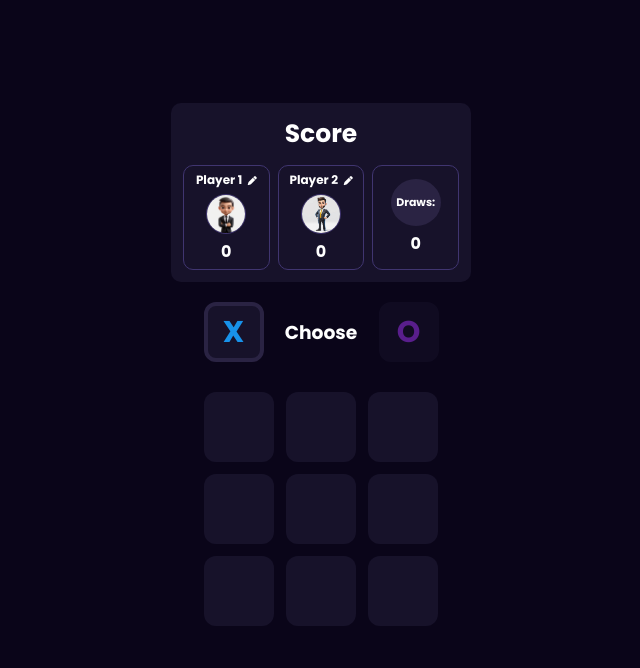
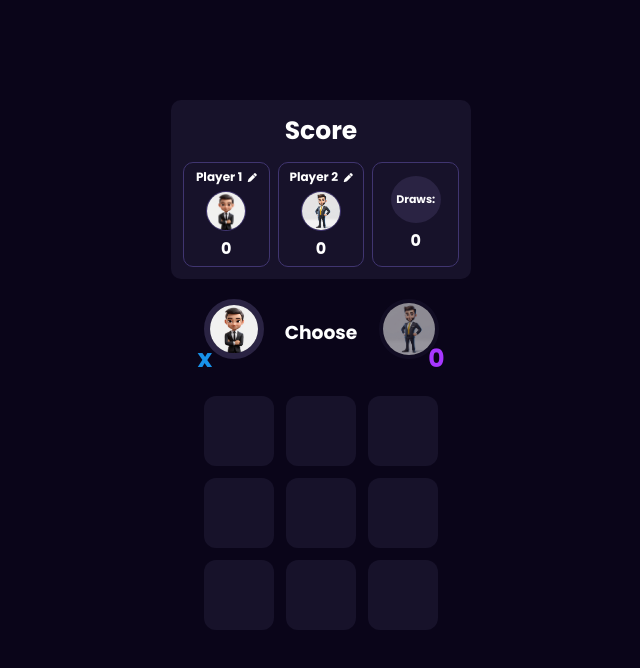
Before and after one commit to youssef-hataba/tic-tac-toe-game, a plain HTML site: page index.html in a window 1280 px wide. Shown: the whole page, without its empty margins (319-959 px from the left). Drawn offline with Linux system fonts and the light colour scheme; a web font is replaced by a local one.

Commit message:
edit style

```diff
--- a/index.html
+++ b/index.html
@@ -37,9 +37,15 @@
         </div>
       </div>
       <header id="header">
-        <div class="player player-active" id="xPlayerDisplay" onclick="choosePlayer('X')">X</div>
+        <div class="player player-active" id="xPlayerDisplay" onclick="choosePlayer('X')">
+          <img src="/img/player1.jpg" alt="">
+          <span>x</span>
+        </div>
         <h3 id="titleHeader">Choose</h3>
-        <div class="player" id="oPlayerDisplay" onclick="choosePlayer('O')">O</div>
+        <div class="player" id="oPlayerDisplay" onclick="choosePlayer('O')">
+          <img src="/img/player2.jpg" alt="">
+          <span>0</span>
+        </div>
       </header>
       <div id="board">
         <div class="cell"></div>
--- a/style.css
+++ b/style.css
@@ -92,10 +92,6 @@ main {
     color: #17122a;
 }
 
-#name-input:focus {
-    border-color: #0056b3; /* Highlighted underline on focus */
-    box-shadow: 0px 2px 4px rgba(0, 0, 0, 0.1); /* Light shadow for focus */
-}
 .text i{
     font-size: 9px;
     margin-left: 3px;
@@ -109,38 +105,39 @@ main {
     color: #a737ff;
 }
 .player {
-    background-color: #17122a;
+    cursor: pointer;
+    transition: .3s;
+    position: relative;
+}
+.player img{
+    border: 4px solid #17122a;
     width: 60px;
-    height: 60px;
-    display: flex;
-    justify-content: center;
-    align-items: center;
-    font-size: 30px;
-    font-weight: bold;
-    cursor: pointer;
-    border-radius: 12px;
-    border: 4px solid #17122a;
-    opacity: .5;
-    transition: .3s;
+    border-radius: 50%;
+    opacity: 0.6;
 }
 
-.player:hover {
-    border: 4px solid #2a2343;
+.player-active img{
+    opacity: 1;
+    border: 6px solid #2a2343;
 }
 
-.player-active {
-    opacity: 1;
-    border: 4px solid #2a2343;
+#xPlayerDisplay span{
+    font-size: 25px;
+    font-weight: bold;
+    color: #1892ea;
+    position: absolute;
+    bottom: -12px;
+    left: -6px;
 }
 
-#xPlayerDisplay {
-    color: #1892ea;
+#oPlayerDisplay span{
+    font-size: 25px;
+    font-weight: bold;
+    color: #a737ff;
+    position: absolute;
+    bottom: -12px;
+    right: -6px;
 }
-
-#oPlayerDisplay {
-    color: #a737ff;
-}
-
 #board {
     display: grid;
     grid-template-columns: repeat(3, 70px);
```
